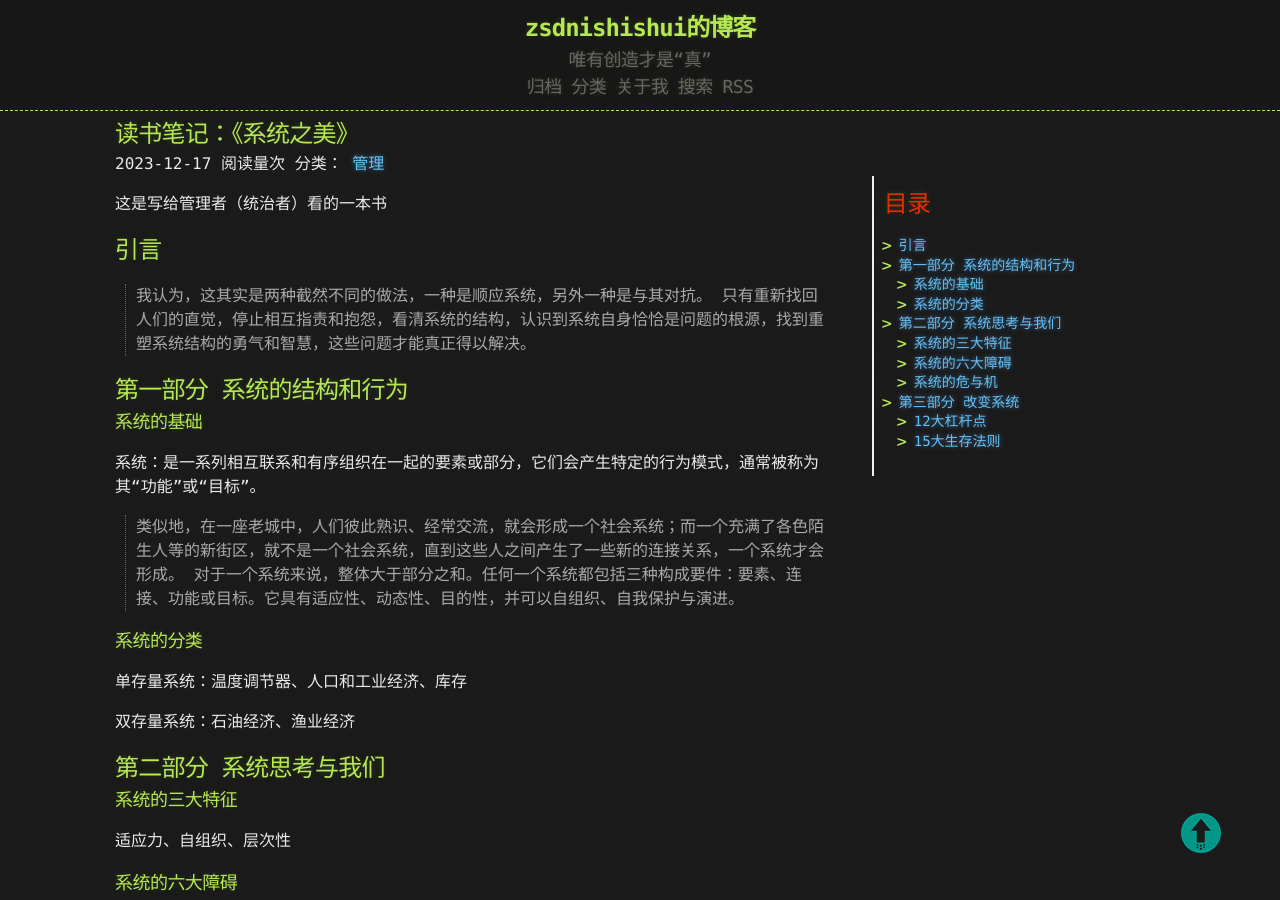
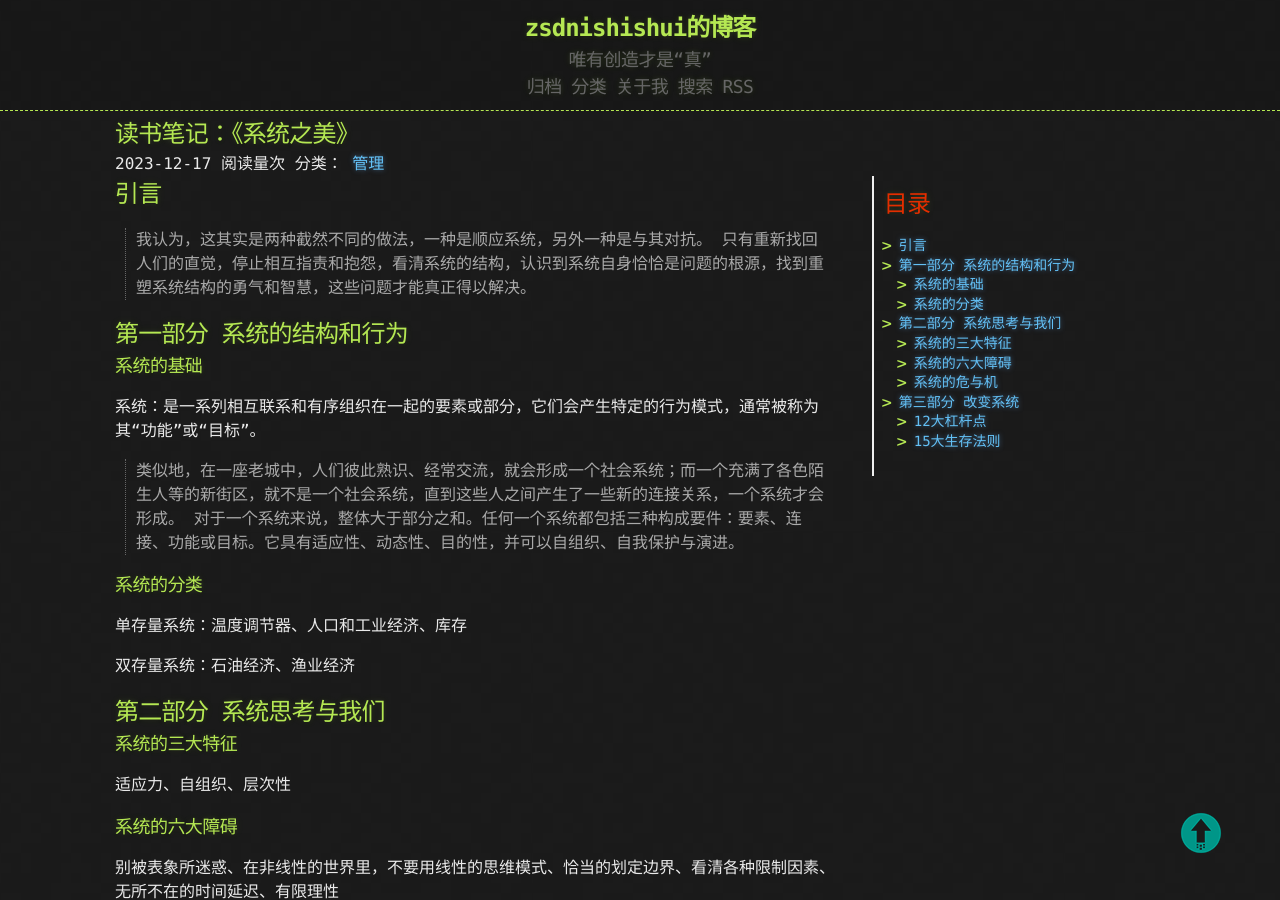
Before and after one commit to zsdnishishui/first, a Jekyll site: the page built from _posts/2023-12-17-读书笔记：《系统之美》.md, in a window 1280 px wide and 900 px high. Built offline with Jekyll 4.4.1, drawn with Linux system fonts in a browser that asks for light colours; comment, search, counter and statistics services are not loaded.

Commit message:
修改博文

```diff
--- a/_posts/2023-12-17-读书笔记：《系统之美》.md
+++ b/_posts/2023-12-17-读书笔记：《系统之美》.md
@@ -2,8 +2,6 @@
 published: true
 categories: 管理
 ---
-这是写给管理者（统治者）看的一本书
-
 ## 引言
 
 > 我认为，这其实是两种截然不同的做法，一种是顺应系统，另外一种是与其对抗。 只有重新找回人们的直觉，停止相互指责和抱怨，看清系统的结构，认识到系统自身恰恰是问题的根源，找到重塑系统结构的勇气和智慧，这些问题才能真正得以解决。
```
